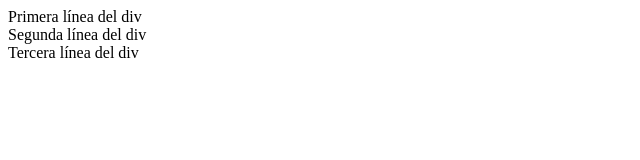
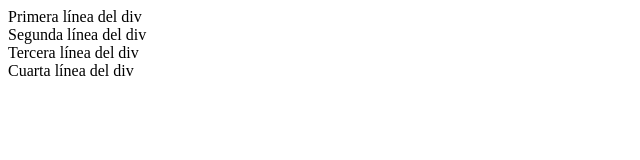
Before and after one commit to Dan18eP/curso_git_bp_miercoles_tarde_20242, a plain HTML site: page index.html in a window 1280 px wide. Shown: the whole page, without its empty margins (0-640 px from the left). Drawn offline with Linux system fonts and the light colour scheme.

Commit message:
Fourth Commit

```diff
--- a/index.html
+++ b/index.html
@@ -9,6 +9,7 @@
     <div>Primera línea del div</div>
     <div>Segunda línea del div</div>
     <div>Tercera línea del div</div>
+    <div>Cuarta línea del div</div>
 
 </body>
 </html>
```
